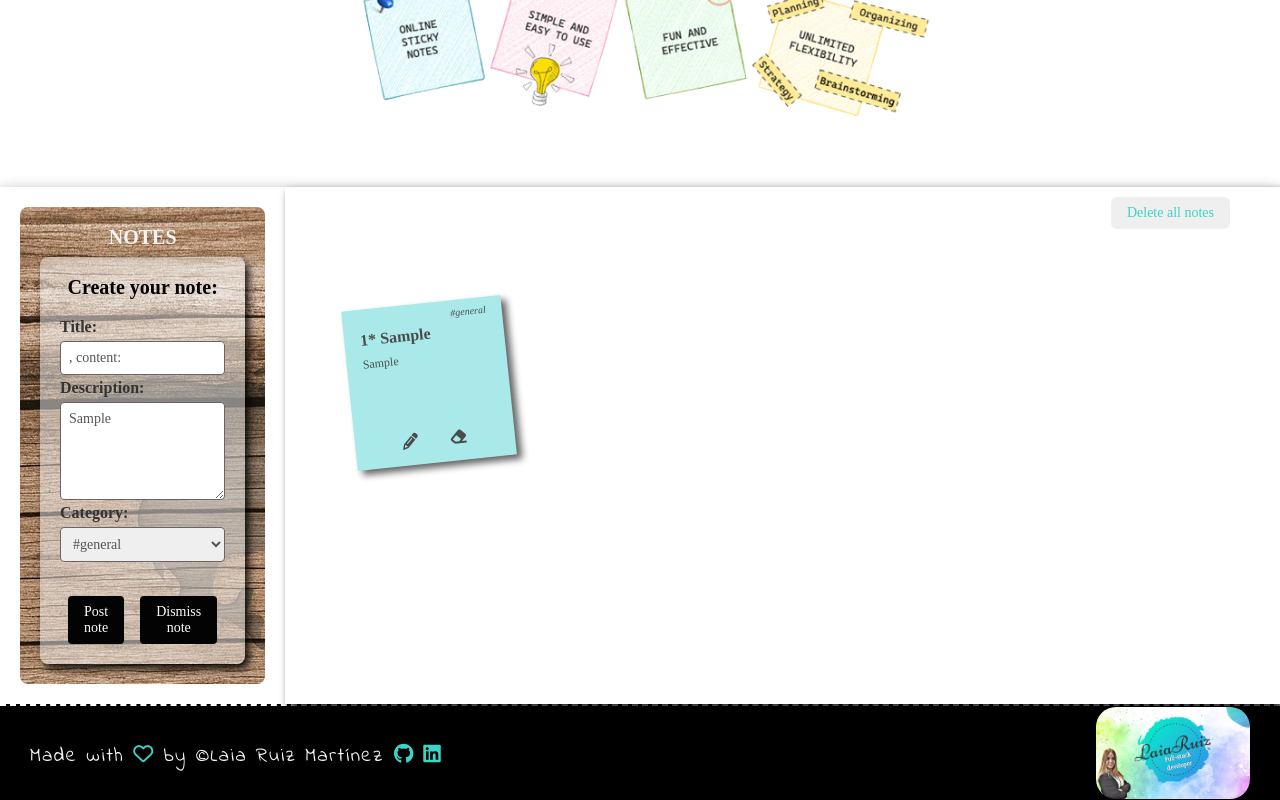
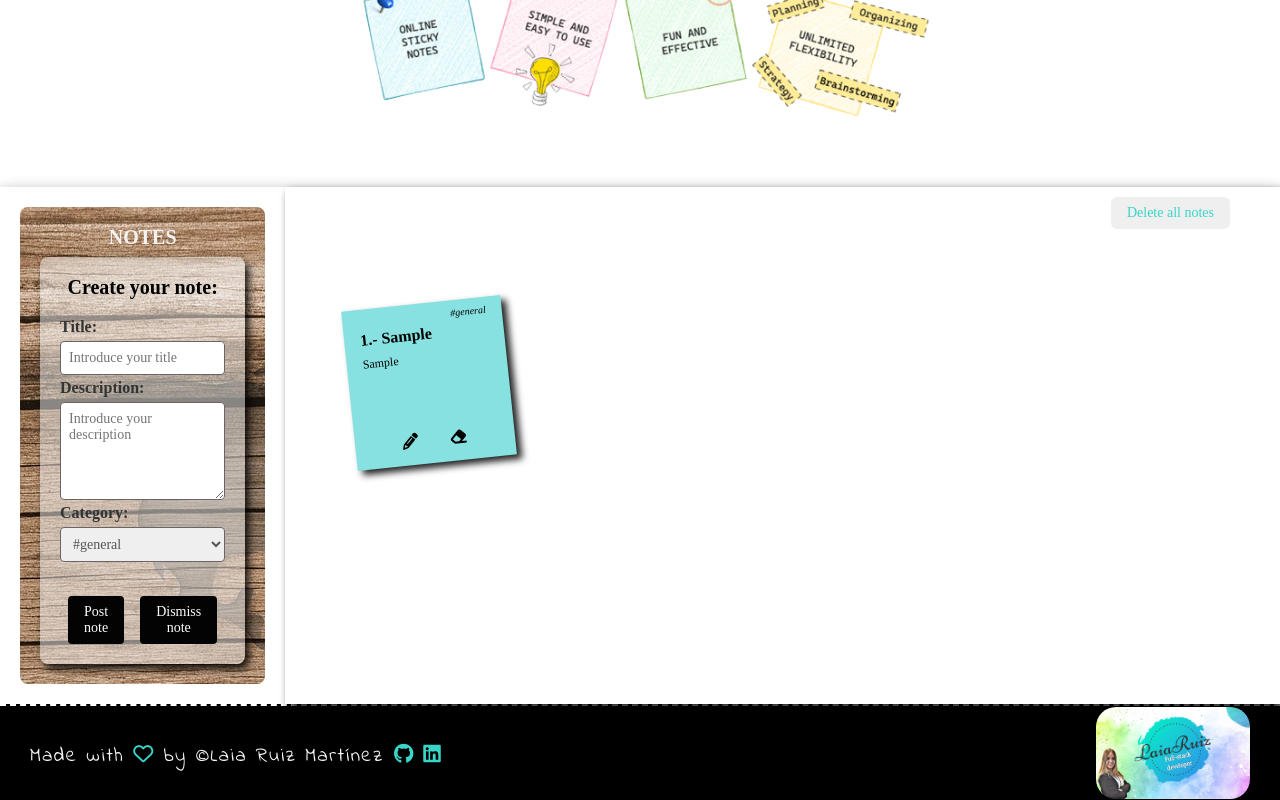
Before and after one commit to LaiaRuizM/create-notes, a React (Create React App) app: page / in a window 1280 px wide. Both pictures are taken after typing "Sample", "Sample" into the empty fields and a click on the button "Post note". Shown: the part 212-1012 px from the top of the page. Built offline with nearby package versions, Linux system fonts and the light colour scheme; a web font is replaced by a local one.

Commit message:
fix: change limitation on characters

```diff
--- a/src/components/App.js
+++ b/src/components/App.js
@@ -45,7 +45,12 @@ function App() {
   };
 
   const resetPostedNote = () => {
-    setNewNote({ ...newNote, title: ", content: ", categoryTheme: "general" });
+    setNewNote({
+      ...newNote,
+      title: "",
+      content: "",
+      categoryTheme: "general",
+    });
     setNoteIsEditing(false);
   };
 
--- a/src/components/createYourNote/PostedNote.js
+++ b/src/components/createYourNote/PostedNote.js
@@ -50,8 +50,8 @@ const PostedNote = ({
             className="form__container__input"
             type="text"
             required
-            placeholder="Introduce your title:"
-            maxLength="20"
+            placeholder="Introduce your title"
+            maxLength="12"
             name="title"
             title="You can introduce here the title of your to do"
             onChange={handleInputChange}
@@ -65,7 +65,7 @@ const PostedNote = ({
             rows="5"
             cols="25"
             placeholder="Introduce your description"
-            maxLength="100"
+            maxLength="95"
             onChange={handleInputChange}
             className="form__container__textarea"></textarea>
           <label htmlFor="categoryTheme" className="form__container__label">
--- a/src/components/dashboardNotes/NoteItem.js
+++ b/src/components/dashboardNotes/NoteItem.js
@@ -37,7 +37,7 @@ const NoteItem = ({
         <div className="note__item__container__text">
           <small>#{categoryTheme}</small>
           <h2>
-            {id}* {title}
+            {id}.- {title}
           </h2>
           <p>{content}</p>
         </div>
--- a/src/styles/layouts/PostedNote.scss
+++ b/src/styles/layouts/PostedNote.scss
@@ -43,9 +43,6 @@
         margin-top: 2px;
         margin-bottom: 3px;
       }
-      .form__container__textarea {
-        resize: vertical;
-      }
     }
     &__btns {
       display: flex;
```
